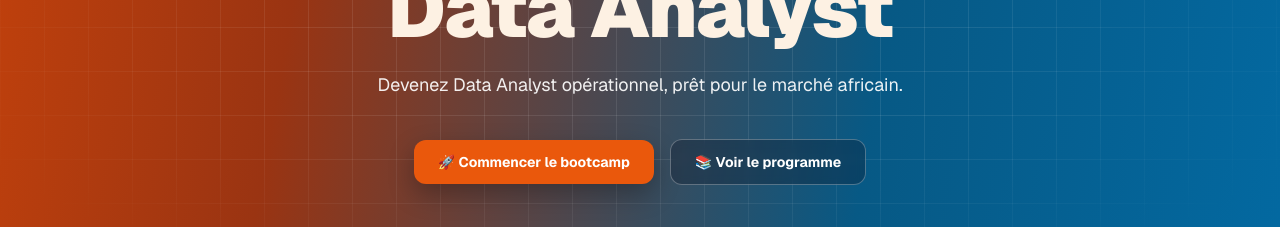
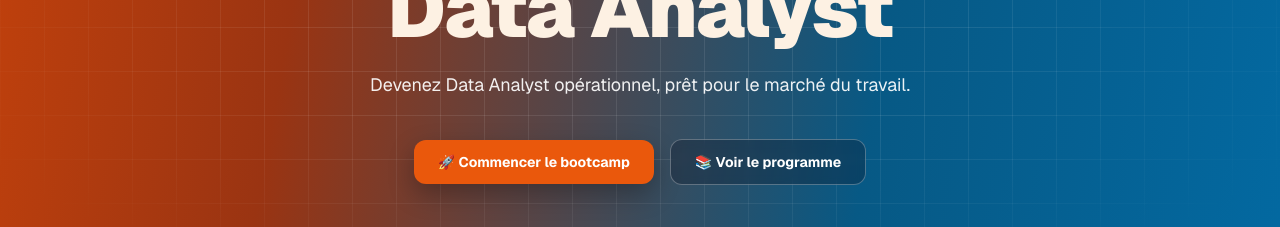
Before and after one commit to teaching-formation/bootcamp-data-analysis, a Next.js app in the folder site/: page / in a window 1280 px wide. Shown: the part 249-476 px from the top of the page. Built offline with nearby package versions, Linux system fonts and the light colour scheme.

Commit message:
Retire la mention "marché africain" du hero — public plus large
L'ancrage pédagogique (exemples ivoiriens/africains) reste inchangé
dans le contenu des modules ; seule la promesse du hero devient
générique, le bootcamp étant lu au-delà du continent.

```diff
--- a/site/app/page.tsx
+++ b/site/app/page.tsx
@@ -62,7 +62,7 @@ export default function Home() {
             Data Analyst
           </h1>
           <p className="hero-sub text-lg mb-10 max-w-xl mx-auto leading-relaxed">
-            Devenez Data Analyst opérationnel, prêt pour le marché africain.
+            Devenez Data Analyst opérationnel, prêt pour le marché du travail.
           </p>
           <div className="flex items-center justify-center gap-4 flex-wrap">
             <Link
```
